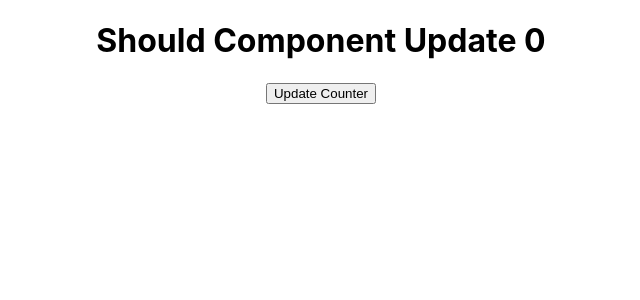
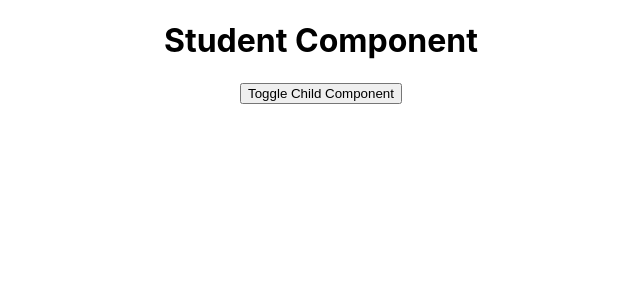
Before and after one commit to thisisshivamsingh/20-06-2022-Web-React, a React (Create React App) app: page / in a window 1280 px wide. Shown: the top 300 px of the page, without its empty margins (319-959 px from the left). Built offline with nearby package versions, Linux system fonts and the light colour scheme.

Commit message:
Component will Unmount life cycle method

```diff
--- a/src/App.js
+++ b/src/App.js
@@ -1,28 +1,17 @@
 import "./App.css";
 import React from "react";
+import Student from "./Student";
 class App extends React.Component {
   constructor() {
     super();
-    this.state = {
-      count: 0,
-    };
-  }
-  shouldComponentUpdate() {
-    console.log("shouldComponentUpdate", this.state.count);
-    if (this.state.count > 5 && this.state.count < 10) {
-      return true;
-    }
+    this.state = { show: true };
   }
   render() {
     return (
       <div className="App">
-        <h1>Should Component Update {this.state.count}</h1>
-        <button
-          onClick={() => {
-            this.setState({ count: this.state.count + 1 });
-          }}
-        >
-          Update Counter
+        {this.state.show ? <Student /> : <h1>Child component Removed</h1>}
+        <button onClick={() => this.setState({ show: !this.state.show })}>
+          Toggle Child Component
         </button>
       </div>
     );
--- a/src/Student.js
+++ b/src/Student.js
@@ -1,12 +1,28 @@
+// import React from "react";
+// export default class Student extends React.Component {
+//   render() {
+//     console.log(this.props);
+//     return (
+//       <div style={{ backgroundColor: "skyBlue", margin: 20 }}>
+//         <h1>{this.props.name}</h1>
+//         <h3>{this.props.email}</h3>
+//       </div>
+//     );
+//   }
+// }
+
+///////////// #27 component Will Unmount life cycle method ///////////////
 import React from "react";
-export default class Student extends React.Component {
+class Student extends React.Component {
+  componentWillUnmount() {
+    console.log("componentWillUnmount called");
+  }
   render() {
-    console.log(this.props);
     return (
-      <div style={{ backgroundColor: "skyBlue", margin: 20 }}>
-        <h1>{this.props.name}</h1>
-        <h3>{this.props.email}</h3>
+      <div className="App">
+        <h1>Student Component</h1>
       </div>
     );
   }
 }
+export default Student;
```
